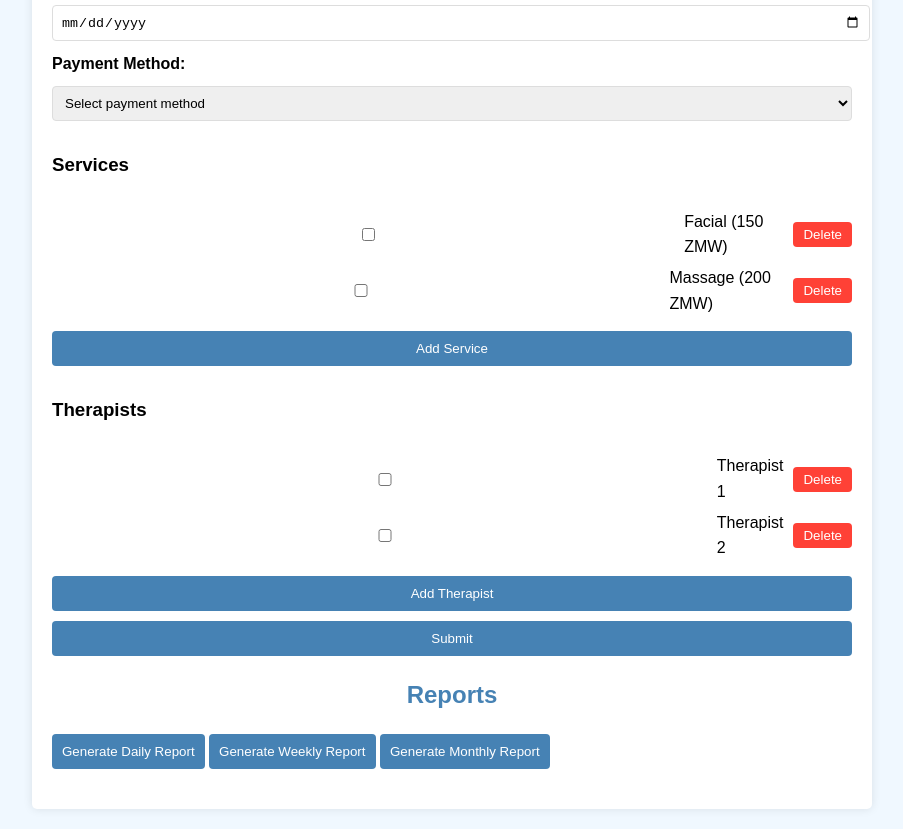
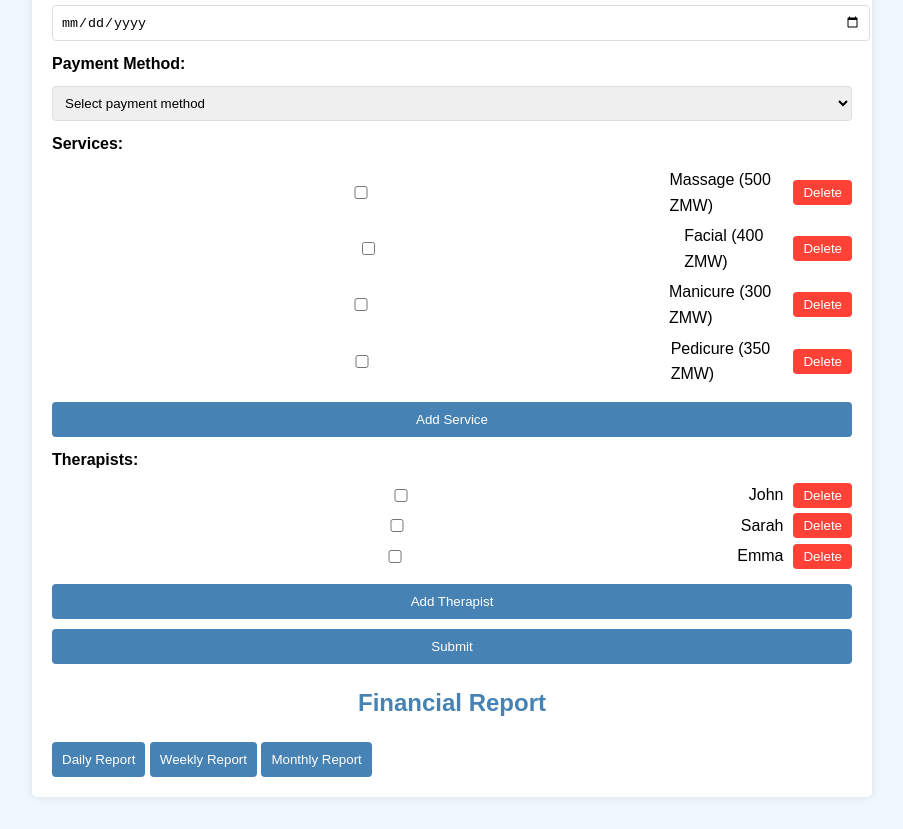
Before and after one commit to Maittis2024/Ngalula-inventory-system, a plain HTML site: page index.html in a window 1280 px wide. Shown: the part 400-1229 px from the top of the page, without its empty margins (188-1091 px from the left). Drawn offline with nearby package versions, Linux system fonts and the light colour scheme.

Commit message:
Add files via upload

```diff
--- a/index.html
+++ b/index.html
@@ -3,7 +3,7 @@
 <head>
   <meta charset="UTF-8">
   <meta name="viewport" content="width=device-width, initial-scale=1.0">
-  <title>Ngalula Beauty Spa Inventory System</title>
+  <title>Spa Inventory System</title>
   <link rel="stylesheet" href="css/styles.css">
 </head>
 <body>
@@ -26,31 +26,45 @@
       <select id="paymentMethod" required>
         <option value="">Select payment method</option>
         <option value="cash">Cash</option>
-        <option value="mobileMoney">Mobile Money</option>
-        <option value="card">Card</option>
+        <option value="credit">Credit Card</option>
+        <option value="mobile">Mobile Money</option>
+        <option value="ewallet">E-Wallet</option>
+        <option value="pay2cell">Pay2Cell</option>
       </select>
 
-      <h3>Services</h3>
+      <label>Services:</label>
       <div id="servicesList">
         <div class="service-item">
-          <input type="checkbox" name="services" value="Facial" data-price="150"> Facial (150 ZMW)
+          <input type="checkbox" name="services" value="massage" data-price="500"> Massage (500 ZMW)
           <button type="button" class="delete-btn" onclick="deleteService(this)">Delete</button>
         </div>
         <div class="service-item">
-          <input type="checkbox" name="services" value="Massage" data-price="200"> Massage (200 ZMW)
+          <input type="checkbox" name="services" value="facial" data-price="400"> Facial (400 ZMW)
+          <button type="button" class="delete-btn" onclick="deleteService(this)">Delete</button>
+        </div>
+        <div class="service-item">
+          <input type="checkbox" name="services" value="manicure" data-price="300"> Manicure (300 ZMW)
+          <button type="button" class="delete-btn" onclick="deleteService(this)">Delete</button>
+        </div>
+        <div class="service-item">
+          <input type="checkbox" name="services" value="pedicure" data-price="350"> Pedicure (350 ZMW)
           <button type="button" class="delete-btn" onclick="deleteService(this)">Delete</button>
         </div>
       </div>
       <button type="button" onclick="addService()">Add Service</button>
 
-      <h3>Therapists</h3>
+      <label>Therapists:</label>
       <div id="therapistsList">
         <div class="therapist-item">
-          <input type="checkbox" name="therapists" value="Therapist 1"> Therapist 1
+          <input type="checkbox" name="therapists" value="john"> John
           <button type="button" class="delete-btn" onclick="deleteTherapist(this)">Delete</button>
         </div>
         <div class="therapist-item">
-          <input type="checkbox" name="therapists" value="Therapist 2"> Therapist 2
+          <input type="checkbox" name="therapists" value="sarah"> Sarah
+          <button type="button" class="delete-btn" onclick="deleteTherapist(this)">Delete</button>
+        </div>
+        <div class="therapist-item">
+          <input type="checkbox" name="therapists" value="emma"> Emma
           <button type="button" class="delete-btn" onclick="deleteTherapist(this)">Delete</button>
         </div>
       </div>
@@ -61,16 +75,16 @@
 
     <div id="totalAmount"></div>
 
-    <h2>Reports</h2>
-    <button id="dailyReport">Generate Daily Report</button>
-    <button id="weeklyReport">Generate Weekly Report</button>
-    <button id="monthlyReport">Generate Monthly Report</button>
-
     <div id="reportSection">
+      <h2>Financial Report</h2>
+      <button id="dailyReport">Daily Report</button>
+      <button id="weeklyReport">Weekly Report</button>
+      <button id="monthlyReport">Monthly Report</button>
       <div id="reportResult"></div>
     </div>
   </div>
 
-  <script src="js/script.js"></script>
+  <script src="https://cdnjs.cloudflare.com/ajax/libs/jspdf/2.5.1/jspdf.umd.min.js"></script>
+
 </body>
 </html>
```
Also changed, not shown: css/styles.css (+0 -11 lines), js/scripts.js (+40 -0 lines).
